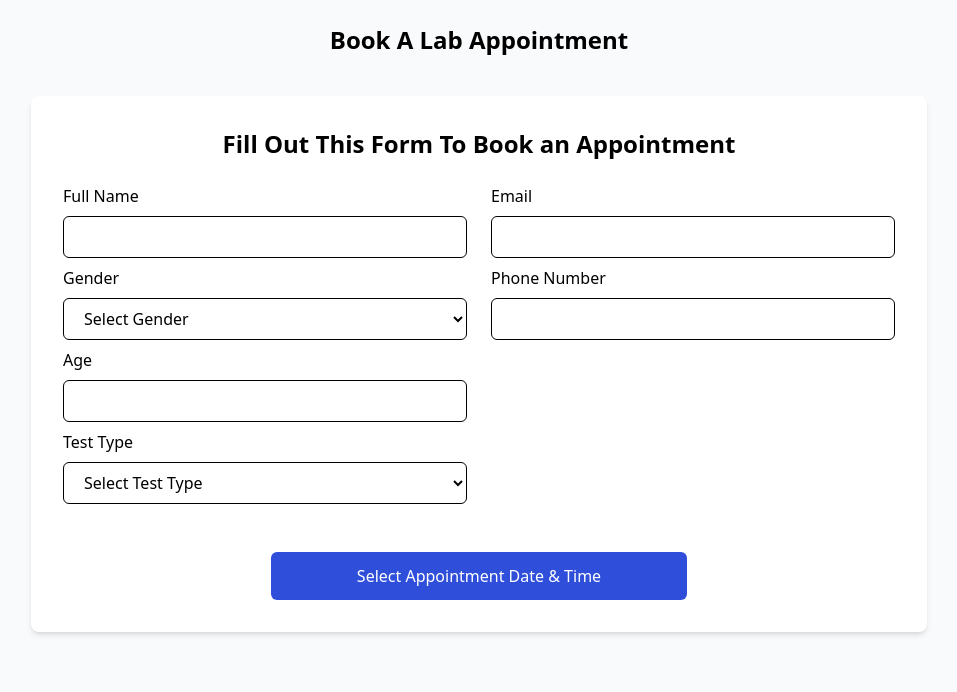
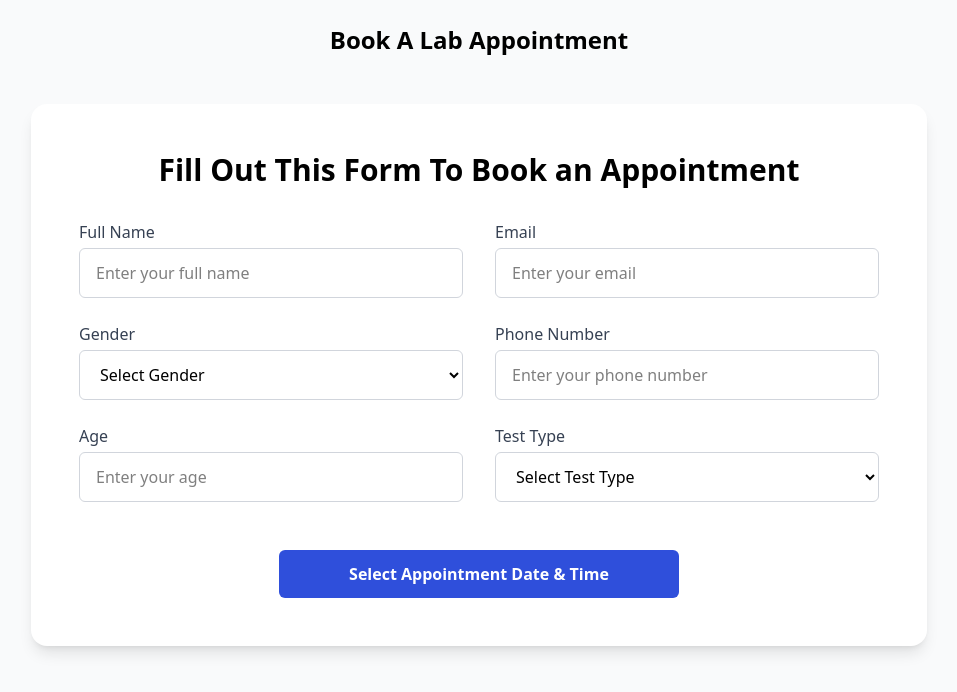
Before and after one commit to ApexAchievers/labsync, a React (Vite) app: page /appointment-page in a window 1280 px wide. Shown: the top 692 px of the page, without its empty margins (161-1118 px from the left). Built offline with nearby package versions, Linux system fonts and the light colour scheme; no server answers.

Commit message:
Refactor components to utilize useNavigate for improved navigation handling

```diff
--- a/src/components/AppointmentForm.jsx
+++ b/src/components/AppointmentForm.jsx
@@ -5,56 +5,93 @@ const AppointmentForm = () => {
   const navigate = useNavigate();
 
   return (
-    <div className="max-w-4xl mx-auto p-8 mt-10 bg-white rounded-lg shadow-md">
-      <h2 className="text-2xl font-bold mb-6 text-center text-black">
+    <div className="max-w-4xl mx-auto mt-12 bg-white rounded-2xl shadow-lg p-8 md:p-12">
+      <h2 className="text-2xl md:text-3xl font-bold mb-8 text-center text-black">
         Fill Out This Form To Book an Appointment
       </h2>
 
-      <div className="grid grid-cols-1 md:grid-cols-2 gap-6">
-        {/* Left Column */}
-        <div className="flex flex-col space-y-2">
-          <label className="font-medium">Full Name</label>
-          <input type="text" name="name" className="border px-4 py-2 rounded-md" />
+      <form className="grid grid-cols-1 md:grid-cols-2 gap-x-8 gap-y-6 text-sm md:text-base">
+        {/* Full Name */}
+        <div>
+          <label className="block mb-1 font-medium text-gray-700">Full Name</label>
+          <input
+            type="text"
+            name="name"
+            placeholder="Enter your full name"
+            className="w-full px-4 py-3 border border-gray-300 rounded-md focus:outline-none focus:ring-2 focus:ring-blue-400"
+          />
+        </div>
 
-          <label className="font-medium">Gender</label>
-          <select name="gender" className="border px-4 py-2 rounded-md">
+        {/* Email */}
+        <div>
+          <label className="block mb-1 font-medium text-gray-700">Email</label>
+          <input
+            type="email"
+            name="email"
+            placeholder="Enter your email"
+            className="w-full px-4 py-3 border border-gray-300 rounded-md focus:outline-none focus:ring-2 focus:ring-blue-400"
+          />
+        </div>
+
+        {/* Gender */}
+        <div>
+          <label className="block mb-1 font-medium text-gray-700">Gender</label>
+          <select
+            name="gender"
+            className="w-full px-4 py-3 border border-gray-300 rounded-md focus:outline-none focus:ring-2 focus:ring-blue-400"
+          >
             <option value="">Select Gender</option>
             <option>Male</option>
             <option>Female</option>
           </select>
+        </div>
 
-          <label className="font-medium">Age</label>
-          <input type="number" name="age" className="border px-4 py-2 rounded-md" />
+        {/* Phone Number */}
+        <div>
+          <label className="block mb-1 font-medium text-gray-700">Phone Number</label>
+          <input
+            type="tel"
+            name="phone"
+            placeholder="Enter your phone number"
+            className="w-full px-4 py-3 border border-gray-300 rounded-md focus:outline-none focus:ring-2 focus:ring-blue-400"
+          />
+        </div>
 
-          <label className="font-medium">Test Type</label>
-          <select name="testType" className="border px-4 py-2 rounded-md">
+        {/* Age */}
+        <div>
+          <label className="block mb-1 font-medium text-gray-700">Age</label>
+          <input
+            type="number"
+            name="age"
+            placeholder="Enter your age"
+            className="w-full px-4 py-3 border border-gray-300 rounded-md focus:outline-none focus:ring-2 focus:ring-blue-400"
+          />
+        </div>
+
+        {/* Test Type */}
+        <div>
+          <label className="block mb-1 font-medium text-gray-700">Test Type</label>
+          <select
+            name="testType"
+            className="w-full px-4 py-3 border border-gray-300 rounded-md focus:outline-none focus:ring-2 focus:ring-blue-400"
+          >
             <option value="">Select Test Type</option>
             <option>Blood Test</option>
             <option>Urine Test</option>
             <option>COVID-19 PCR</option>
           </select>
         </div>
-
-        {/* Right Column */}
-        <div className="flex flex-col space-y-2">
-          <label className="font-medium">Email</label>
-          <input type="email" name="email" className="border px-4 py-2 rounded-md" />
-
-          <label className="font-medium">Phone Number</label>
-          <input type="tel" name="phone" className="border px-4 py-2 rounded-md" />
-        </div>
-
-        {/* Navigate Button */}
+        {/* Button - full width across both columns */}
         <div className="md:col-span-2 flex justify-center mt-6">
           <button
             type="button"
-            className="w-[50%] bg-[#2f4fdb] text-white py-3 rounded-md hover:bg-[#1d1ae5] transition duration-300"
+            className="w-full md:w-1/2 bg-[#2f4fdb] text-white py-3 rounded-md hover:bg-[#1d1ae5] transition duration-300 font-semibold"
             onClick={() => navigate("/select-date")}
           >
             Select Appointment Date & Time
           </button>
         </div>
-      </div>
+      </form>
     </div>
   );
 };
--- a/src/components/SideBar.jsx
+++ b/src/components/SideBar.jsx
@@ -1,11 +1,10 @@
 // components/Sidebar.jsx
 import React, { useState } from "react";
-import { Link } from "react-router-dom";
+import { Link, useNavigate } from "react-router-dom";
 import {
-  House,
+  LayoutDashboard,
   CalendarDays,
-  FileUser,
-  Clock,
+  LogOut,
   UserPen,
   FlaskConical,
   Settings,
@@ -13,11 +12,24 @@ import {
 } from "lucide-react";
 
 const SideBar = () => {
+  const navigate = useNavigate();
   const [settingsOpen, setSettingsOpen] = useState(false); // 🔄 Dropdown state
 
   const toggleSettings = () => {
     setSettingsOpen((prev) => !prev);
   };
+
+  const handleLogout = () => {
+  // Clear any auth tokens or user data
+  localStorage.removeItem("token"); // Clear token
+  localStorage.removeItem("email"); // Clear email
+  localStorage.removeItem("user");
+
+
+  // Redirect to home
+  navigate("/");
+};
+
 
   return (
     <div className="w-64 h-screen bg-white shadow-lg p-4 flex flex-col">
@@ -33,24 +45,16 @@ const SideBar = () => {
       {/* Sidebar Items */}
       <div className="space-y-4">
         <div className="flex items-center space-x-2 text-gray-700 hover:text-blue-600 cursor-pointer">
-          <House className="w-5 h-5" />
+          <LayoutDashboard className="w-5 h-5" />
           <span>Dashboard</span>
         </div>
 
         <Link to={'/view-appointment'} className="flex items-center space-x-2 text-gray-700 hover:text-blue-600 cursor-pointer">
           <CalendarDays className="w-5 h-5" />
-          <span>Appointment</span>
+          <span>Veiw Appointment</span>
         </Link>
 
-        {/* <div className="flex items-center space-x-2 text-gray-700 hover:text-blue-600 cursor-pointer">
-          <FileUser className="w-5 h-5" />
-          <span>Test Result</span>
-        </div>
 
-        <div className="flex items-center space-x-2 text-gray-700 hover:text-blue-600 cursor-pointer">
-          <Clock className="w-5 h-5" />
-          <span>Queue Status</span>
-        </div> */}
 
         {/* Settings with Dropdown */}
         <div className="space-y-2">
@@ -79,6 +83,12 @@ const SideBar = () => {
             </div>
           )}
         </div>
+
+        <div onClick={handleLogout}
+        className="flex items-center space-x-2 text-gray-700 hover:text-blue-600 cursor-pointer">
+          <LogOut className="w-5 h-5" />
+          <span>Logout</span>
+        </div>
       </div>
     </div>
   );
--- a/src/pages/OTP.jsx
+++ b/src/pages/OTP.jsx
@@ -1,8 +1,10 @@
 import { apiClient } from "../api/client";
 import { useNavigate } from "react-router";
+import { toast } from "react-toastify";
 
 export default function OTP() {
   const navigate = useNavigate();
+
   const verifyOTP = async (data) => {
     try {
       const response = await apiClient.post("/api/auth/verify-otp", data, {
@@ -10,9 +12,43 @@ export default function OTP() {
           "Content-Type": "application/json",
         },
       });
+      localStorage.setItem("token", response.data.token);
+      toast.success(response.data?.message || "OTP verified successfully!");
       navigate("/login");
     } catch (error) {
+      const errorMessage =
+        error.response?.data?.message ||
+        "OTP verification failed. Please try again.";
+      toast.error(errorMessage);
       console.log(error);
+    }
+  };
+
+  // Render the ResndOTP verification
+  const resendOTP = async () => {
+    const email = localStorage.getItem("userEmail"); // 🔑 Get from storage
+
+    if (!email) {
+      toast.error("Email not found. Please register again.");
+      return;
+    }
+
+    try {
+      const response = await apiClient.post(
+        "/api/auth/resend-otp",
+        { email },
+        {
+          headers: {
+            "Content-Type": "application/json",
+          },
+        }
+      );
+      toast.success(response.data?.message || "OTP resent successfully!");
+    } catch (error) {
+      const errorMessage =
+        error.response?.data?.message || "Failed to resend OTP.";
+      toast.error(errorMessage);
+      console.error(error);
     }
   };
 
@@ -26,15 +62,6 @@ export default function OTP() {
         <form action={verifyOTP} className="space-y-4">
           <div>
             <label className="block text-sm font-medium text-gray-700 mb-1">
-              Enter Email
-            </label>
-            <input
-              type="text"
-              name="email"
-              required
-              className="w-full px-4 py-2 border border-gray-300 rounded-md focus:outline-none focus:ring-2 focus:ring-blue-700"
-            />
-            <label className="block text-sm font-medium text-gray-700 mb-1">
               OTP:
             </label>
             <input
@@ -45,16 +72,25 @@ export default function OTP() {
             />
           </div>
 
-          <button
-            type="submit"
-            className="w-full py-2 px-4 bg-blue-600 text-white rounded hover:bg-blue-800 transition-colors"
-          >
-            Verify
-          </button>
-          <h1 className="text-2xl font-semibold text-center text-gray-800 flex flex-col sm:flex-row items-center justify-center gap-1">
-            <span>Resend</span>
-            <span className="text-blue-600">OTP</span>
-          </h1>
+          <div className="flex items-center justify-between gap-4">
+            <button
+              type="submit"
+              className="flex-1 py-2 px-4 bg-blue-600 text-white rounded hover:bg-blue-800 transition-colors"
+            >
+              Verify
+            </button>
+
+            <div className="flex items-center text-sm text-gray-800">
+              <span>Didn't receive the OTP?</span>
+              <button
+                onClick={resendOTP}
+                type="button"
+                className="text-blue-600 font-medium hover:underline"
+              >
+                Resend OTP
+              </button>
+            </div>
+          </div>
         </form>
       </div>
     </div>
```
